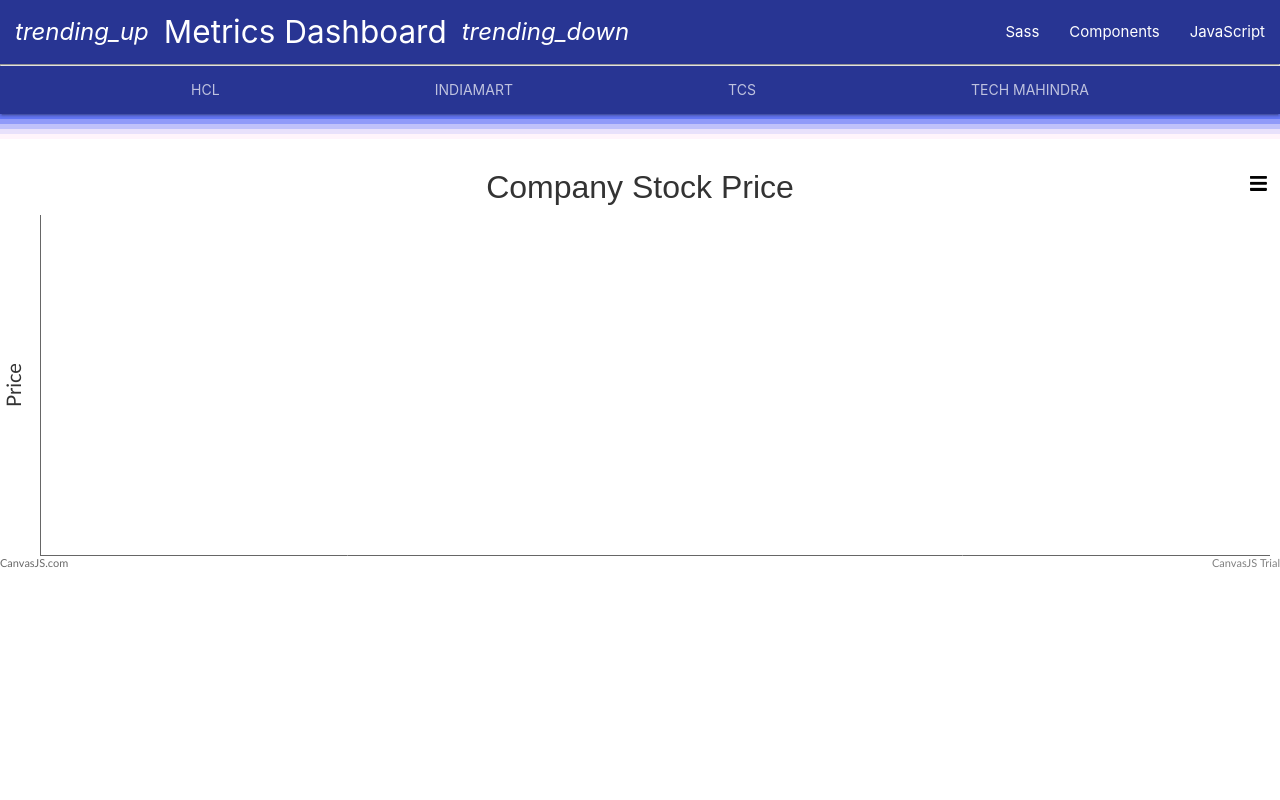
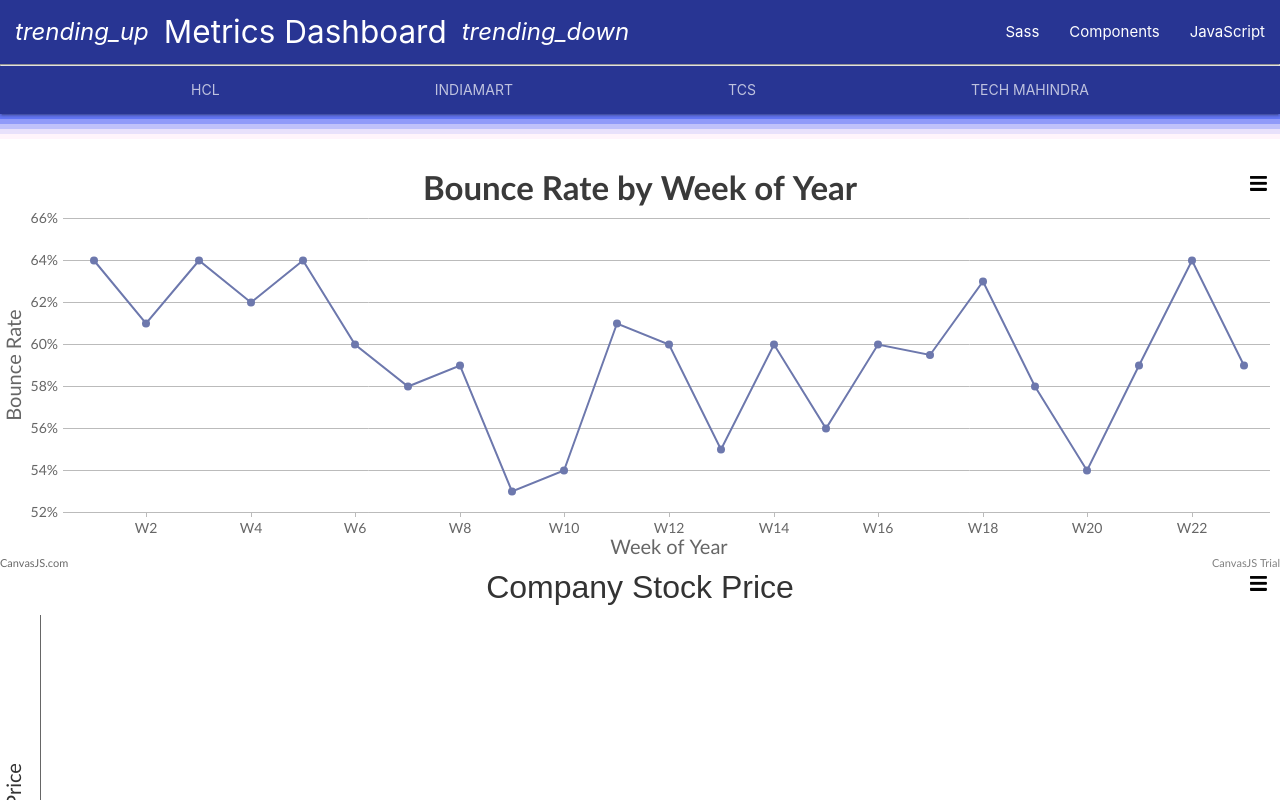
Before and after one commit to KomeOn/metrics_Dashboard, a React (Create React App) app: page / in a window 1280 px wide. Shown: the top 800 px of the page. Built offline with nearby package versions, Linux system fonts and the light colour scheme; the HTML template or start-up script is replaced by a standard one.

Commit message:
kpi chart

```diff
--- a/src/Components/HistoricalComponent/historicalComponent.jsx
+++ b/src/Components/HistoricalComponent/historicalComponent.jsx
@@ -4,6 +4,7 @@
 import HistoricalDataChart from './historical_data_chart';
 import HistoricalDataKPI from './historical_data_KPI';
 import '../../css/historical.css';
+import HistoricalDataKpiChart from './historical_data_kpi_chart';
 
 export default class HistoricalComponent extends React.Component{
     constructor(props){
@@ -25,6 +26,7 @@
                     <HistoricalDataFetch retrieveData={this.retrieveData} />
                 </div>
                 <HistoricalDataKPI data={this.state.data} />
+                <HistoricalDataKpiChart data={this.state.data}/>
                 <HistoricalDataChart data={this.state.data} />
                 <HistoricalDataTable data={this.state.data} />
             </>
--- /dev/null
+++ b/src/Components/HistoricalComponent/historical_data_kpi_chart.jsx
@@ -0,0 +1,67 @@
+import React from 'react';
+import CanvasJSReact from '../../js/canvasjs.react';
+var CanvasJS = CanvasJSReact.CanvasJS;
+var CanvasJSChart = CanvasJSReact.CanvasJSChart;
+
+class HistoricalDataKpiChart extends React.Component {
+    constructor(props){
+        super(props)
+    }
+    render() {
+		const options = {
+			animationEnabled: true,
+			exportEnabled: true,
+			theme: "light2", // "light1", "dark1", "dark2"
+			title:{
+				text: "Bounce Rate by Week of Year"
+			},
+			axisY: {
+				title: "Bounce Rate",
+				suffix: "%"
+			},
+			axisX: {
+				title: "Week of Year",
+				prefix: "W",
+				interval: 2
+			},
+			data: [{
+				type: "line",
+				toolTipContent: "Week {x}: {y}%",
+				dataPoints: [
+					{ x: 1, y: 64 },
+					{ x: 2, y: 61 },
+					{ x: 3, y: 64 },
+					{ x: 4, y: 62 },
+					{ x: 5, y: 64 },
+					{ x: 6, y: 60 },
+					{ x: 7, y: 58 },
+					{ x: 8, y: 59 },
+					{ x: 9, y: 53 },
+					{ x: 10, y: 54 },
+					{ x: 11, y: 61 },
+					{ x: 12, y: 60 },
+					{ x: 13, y: 55 },
+					{ x: 14, y: 60 },
+					{ x: 15, y: 56 },
+					{ x: 16, y: 60 },
+					{ x: 17, y: 59.5 },
+					{ x: 18, y: 63 },
+					{ x: 19, y: 58 },
+					{ x: 20, y: 54 },
+					{ x: 21, y: 59 },
+					{ x: 22, y: 64 },
+					{ x: 23, y: 59 }
+				]
+			}]
+		}
+		return (
+		<div>
+			<CanvasJSChart options = {options}
+				/* onRef={ref => this.chart = ref} */
+			/>
+		</div>
+		);
+	}
+}
+
+export default HistoricalDataKpiChart;
```
